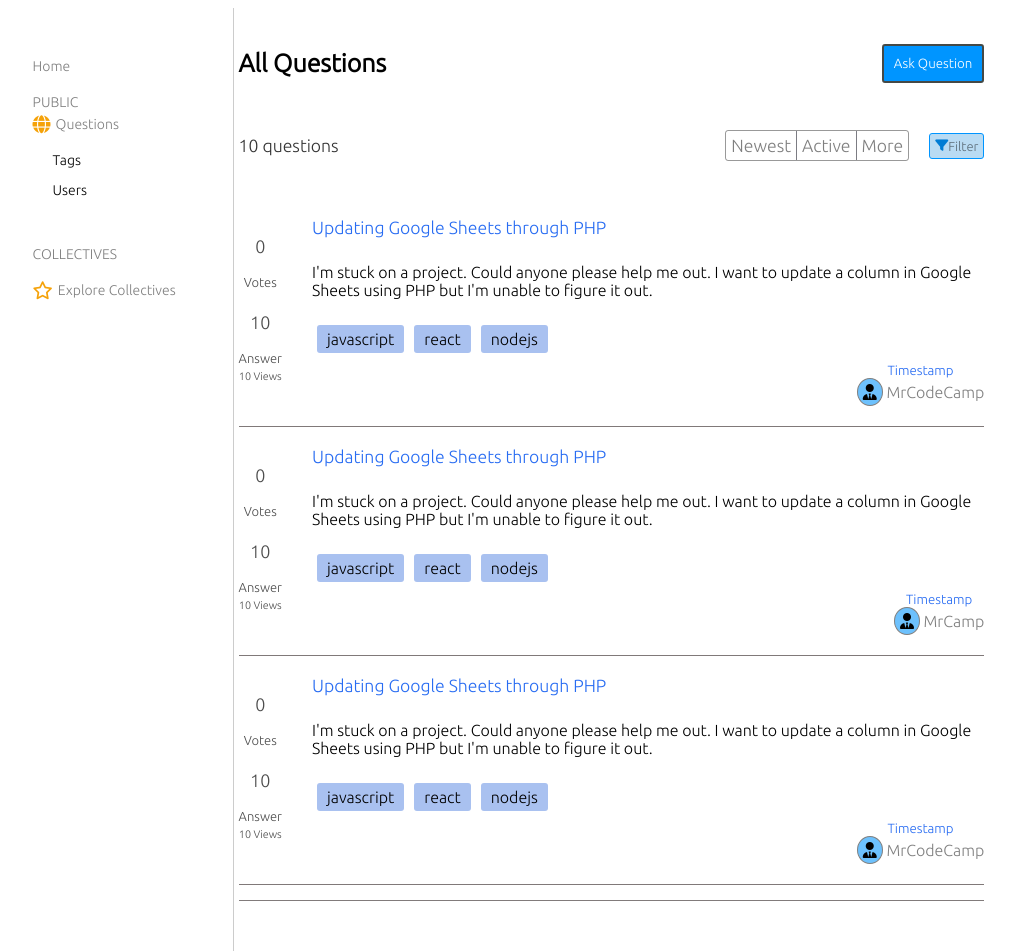
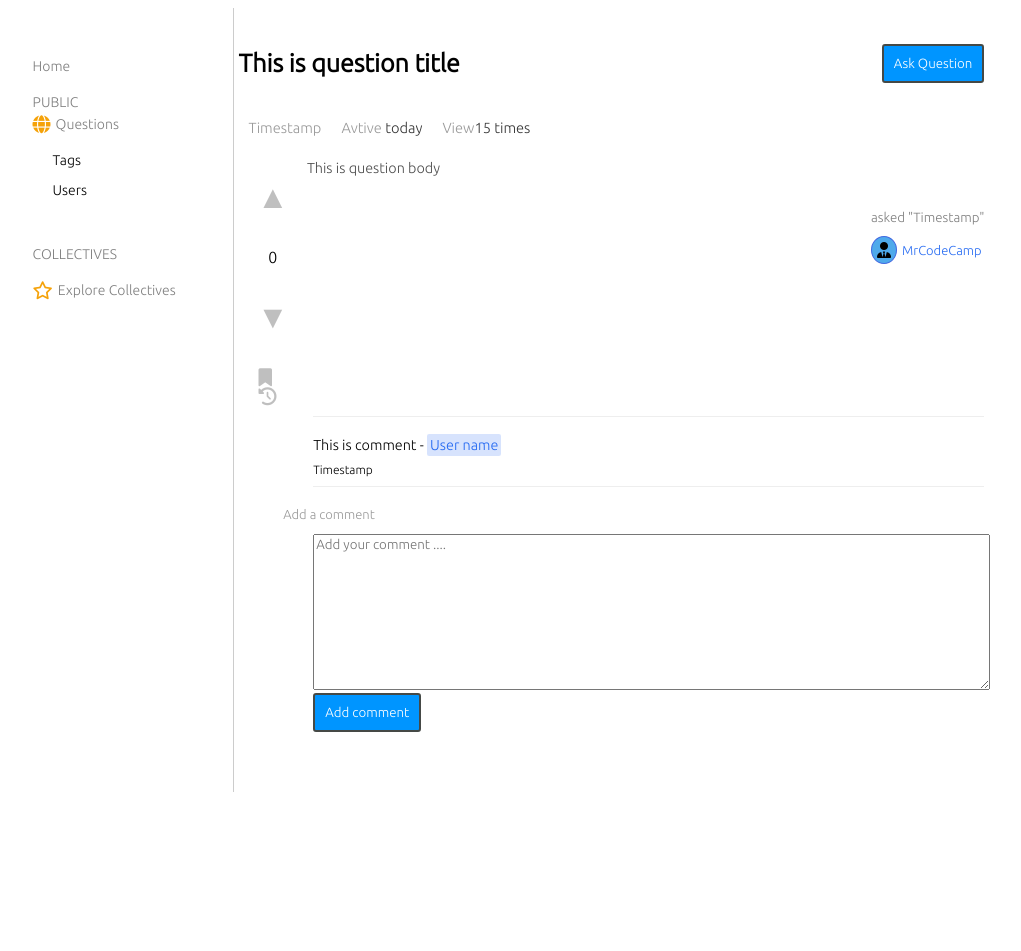
Before and after one commit to yemoelwin/ErrorFrontend, a plain HTML site: page detail-page.html in a window 1280 px wide. Shown: the whole page, without its empty margins (134-1155 px from the left). After the commit the page ends 800 px from the top, so only its background shows below. Drawn offline with Linux system fonts and the light colour scheme.

Commit message:
New Updated

```diff
--- a/detail-page.css
+++ b/detail-page.css
@@ -86,7 +86,6 @@ a:hover {
 }
 
 /* Main Part Css */
-
 .main {
   display: flex;
   flex-direction: column;
@@ -133,95 +132,42 @@ button {
   margin-top: 10px;
 }
 
-.main-filter {
+.info {
   display: flex;
   align-items: center;
+  font-size: smaller;
 }
 
-.main-tabs {
-  display: flex;
-  border: 1px solid rgba(0, 0, 0, 0.4);
-  margin-right: 20px;
-  border-radius: 3px;
-  align-items: center;
+.info > p {
+  color: rgba(0, 0, 0, 0.4);
+  margin: 0 10px;
 }
 
-.main-tab:nth-child(1) {
-  border-right: 1px solid rgb(124, 124, 131);
-  padding: 5px;
+.info > p > span {
+  color: rgba(0, 0, 0, 0.8);
 }
 
-.main-tab:nth-child(2) {
-  border-right: 1px solid rgb(124, 124, 131);
-  padding: 5px;
-}
-
-.main-tab:nth-child(3) {
-  padding: 5px;
-}
-
-.main-filter-item {
-  display: flex;
-  padding: 5px;
-  align-items: center;
-  border: 1px solid #0095ff;
-  border-radius: 3px;
-  background-color: #007cd446;
-  font-size: small;
-  color: #007cd4;
+.arrow {
+  font-size: 2rem;
+  color: rgba(0, 0, 0, 0.25);
   cursor: pointer;
-}
-
-.questions {
-  display: flex;
-  flex-direction: column;
-  width: 100%;
-}
-
-.question {
-  display: flex;
-  flex-direction: column;
-  padding: 15px 0;
-  width: 100%;
-  border-bottom: 1px solid rgb(129, 123, 123);
-}
-
-.all-questions {
-  display: flex;
-  width: 100%;
-  padding: 20px 0;
-  border-bottom: 1px solid rgb(128, 121, 121);
 }
 
 .all-questions-container {
   display: flex;
   flex-direction: row;
-  justify-content: space-between;
-  width: 100%;
 }
 
-.all-questions-left {
-  display: flex;
-  margin-right: 30px;
-}
-
-.all-options {
+.all-options > p {
   display: flex;
   flex-direction: column;
   align-items: center;
-  color: rgba(0, 0, 0, 0.7);
-  font-size: small;
 }
 
-.all-option {
-  display: flex;
-  flex-direction: column;
-  align-items: center;
-  margin-bottom: 5px;
-}
-
-.all-option > p {
+.all-options > i {
+  color: rgba(0, 0, 0, 0.25);
   font-size: large;
+  margin-left: 20px;
 }
 
 .question-answer {
@@ -230,45 +176,84 @@ button {
   width: 100%;
 }
 
-.question-answer > a {
-  color: #0151f0d8;
+.question-answer > p {
+  font-size: 0.9rem;
+  color: rgba(0, 0, 0, 0.7);
   margin-bottom: 10px;
-  font-size: 1.1rem;
-}
-
-.question-answer > a:hover {
-  color: #022772d8;
-}
-
-.questions-types {
-  display: flex;
-}
-
-.question-tags {
-  margin: 10px 5px;
-  padding: 5px 10px;
-  background-color: #a9c1f0;
-  border-radius: 3px;
 }
 
 .author {
   display: flex;
   flex-direction: column;
   margin-left: auto;
+}
+
+.author > small {
+  color: rgba(0, 0, 0, 0.5);
+  margin-bottom: 5px;
+}
+
+.auth-details {
+  display: flex;
   align-items: center;
 }
 
-.author > small {
+.auth-details > i {
+  border: 1px solid royalblue;
+  padding: 5px;
+  border-radius: 50%;
+  background-color: #4faaeb;
+}
+
+.auth-details > p {
+  margin-left: 5px;
+  font-size: small;
   color: #0151f0d8;
 }
 
-.author-details i {
-  border: 1px solid gray;
-  border-radius: 50%;
-  padding: 5px;
-  background-color: #6dc1fd;
+/* comment */
+
+.comments {
+  margin: 10px 0;
+  width: 90%;
+  margin-left: auto;
 }
 
+.comment {
+  display: flex;
+  flex-direction: column;
+  font-size: 0.9rem;
+  padding: 10px 0px;
+  border-bottom: 1px solid #eee;
+  border-top: 1px solid #eee;
+}
+
+.comment > p {
+  margin: 10px 0;
+}
+
+.comment > p > span {
+  padding: 3px;
+  background-color: #0151f028;
+  color: #0151f0d8;
+  border-radius: 2px;
+}
+
+.comments > p {
+  margin-left: -30px;
+  margin-top: 20px;
+  font-size: small;
+  cursor: pointer;
+  color: rgba(0, 0, 0, 0.4);
+}
+
+.comments > p:hover {
+  color: #0151f0a2;
+}
+
+.title > textarea {
+  width: 100%;
+}
 /* MEDIA Query */
 
 @media screen and (min-width: 768px) {
--- a/detail-page.html
+++ b/detail-page.html
@@ -52,153 +52,53 @@
         <div class="main">
           <div class="main-container">
             <div class="main-top">
-              <h2>All Questions</h2>
+              <h2 class="main-question">This is question title</h2>
               <button>Ask Question</button>
             </div>
             <div class="main-description">
-              <p>10 questions</p>
-              <div class="main-filter">
-                <div class="main-tabs">
-                  <div class="main-tab"><a href="">Newest</a></div>
-                  <div class="main-tab"><a href="">Active</a></div>
-                  <div class="main-tab"><a href="">More</a></div>
-                </div>
-                <div class="main-filter-item">
-                  <i class="fa-solid fa-filter"></i>
-                  <a>Filter</a>
+              <div class="info">
+                <p>Timestamp</p>
+                <p>Avtive <span>today</span></p>
+                <p>View<span>15 times</span></p>
               </div>
             </div>
-            </div>
-            <div class="questions">
-              <div class="question">
-                <div class="all-questions">
             <div class="all-questions-container">
               <div class="all-questions-left">
                 <div class="all-options">
-                        <div class="all-option">
+                  <p class="arrow">▲</p>
                   <p>0</p>
-                          <span>Votes</span>
-                        </div>
-                        <div class="all-option">
-                          <p>10</p>
-                          <span>Answer</span>
-                        </div>
-
-                        <div class="all-option">
-                          <small>10 Views</small>
-                        </div>
+                  <p class="arrow">▼</p>
+                  <i class="fa-solid fa-bookmark"></i>
+                  <i class="fa-solid fa-clock-rotate-left"></i>
                 </div>
               </div>
               <div class="question-answer">
-                      <a href="#">Updating Google Sheets through PHP</a>
-                      <div class="question-asked">
-                        <p>
-                          I'm stuck on a project. Could anyone please help me
-                          out. I want to update a column in Google Sheets using
-                          PHP but I'm unable to figure it out.
-                        </p>
-                      </div>
-                      <div class="questions-types">
-                        <span class="question-tags">javascript</span>
-                        <span class="question-tags">react</span>
-                        <span class="question-tags">nodejs</span>
-                      </div>
+                <p>This is question body</p>
+                <p></p>
                 <div class="author">
-                        <small>Timestamp</small>
-                        <div class="author-details">
+                  <small>asked "Timestamp"</small>
+                  <div class="auth-details">
                     <i class="fa-solid fa-user-tie"></i>
-                          <a href="">MrCodeCamp</a>
+                    <p>MrCodeCamp</p>
                   </div>
                 </div>
               </div>
             </div>
+            <div class="comments">
+              <div class="comment">
+                <p>This is comment - <span>User name</span></p>
+                <small>Timestamp</small>
               </div>
-                <!-- Questio 2 -->
-                <div class="all-questions">
-                  <div class="all-questions-container">
-                    <div class="all-questions-left">
-                      <div class="all-options">
-                        <div class="all-option">
-                          <p>0</p>
-                          <span>Votes</span>
-                        </div>
-                        <div class="all-option">
-                          <p>10</p>
-                          <span>Answer</span>
-                        </div>
-
-                        <div class="all-option">
-                          <small>10 Views</small>
-                        </div>
-                      </div>
-                    </div>
-                    <div class="question-answer">
-                      <a href="#">Updating Google Sheets through PHP</a>
-                      <div class="question-asked">
-                        <p>
-                          I'm stuck on a project. Could anyone please help me
-                          out. I want to update a column in Google Sheets using
-                          PHP but I'm unable to figure it out.
-                        </p>
-                      </div>
-                      <div class="questions-types">
-                        <span class="question-tags">javascript</span>
-                        <span class="question-tags">react</span>
-                        <span class="question-tags">nodejs</span>
-                      </div>
-                      <div class="author">
-                        <small>Timestamp</small>
-                        <div class="author-details">
-                          <i class="fa-solid fa-user-tie"></i>
-                          <a href="">MrCamp</a>
-                        </div>
-                      </div>
-                    </div>
-                  </div>
-                </div>
-                <!-- Question 3 -->
-                <div class="all-questions">
-                  <div class="all-questions-container">
-                    <div class="all-questions-left">
-                      <div class="all-options">
-                        <div class="all-option">
-                          <p>0</p>
-                          <span>Votes</span>
-                        </div>
-                        <div class="all-option">
-                          <p>10</p>
-                          <span>Answer</span>
-                        </div>
-
-                        <div class="all-option">
-                          <small>10 Views</small>
-                        </div>
-                      </div>
-                    </div>
-                    <div class="question-answer">
-                      <a href="#">Updating Google Sheets through PHP</a>
-                      <div class="question-asked">
-                        <p>
-                          I'm stuck on a project. Could anyone please help me
-                          out. I want to update a column in Google Sheets using
-                          PHP but I'm unable to figure it out.
-                        </p>
-                      </div>
-                      <div class="questions-types">
-                        <span class="question-tags">javascript</span>
-                        <span class="question-tags">react</span>
-                        <span class="question-tags">nodejs</span>
-                      </div>
-                      <div class="author">
-                        <small>Timestamp</small>
-                        <div class="author-details">
-                          <i class="fa-solid fa-user-tie"></i>
-                          <a href="">MrCodeCamp</a>
-                        </div>
-                      </div>
-                    </div>
-                  </div>
-                </div>
+              <p>Add a comment</p>
+              <div class="title">
+                <textarea
+                  name=""
+                  id=""
+                  cols="30"
+                  rows="10"
+                  placeholder="Add your comment ...."
+                ></textarea>
+                <button>Add comment</button>
               </div>
             </div>
           </div>
```
Lines whose indentation alone changed are shown as unchanged.
